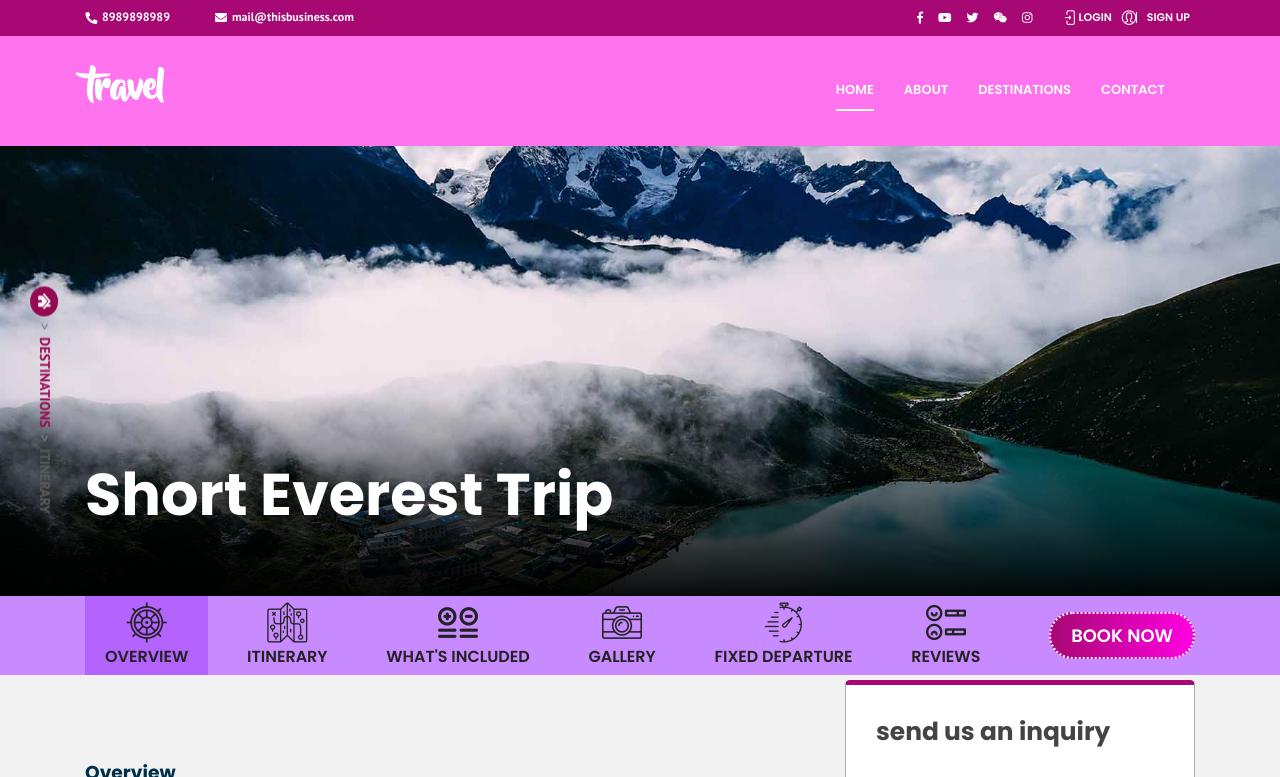
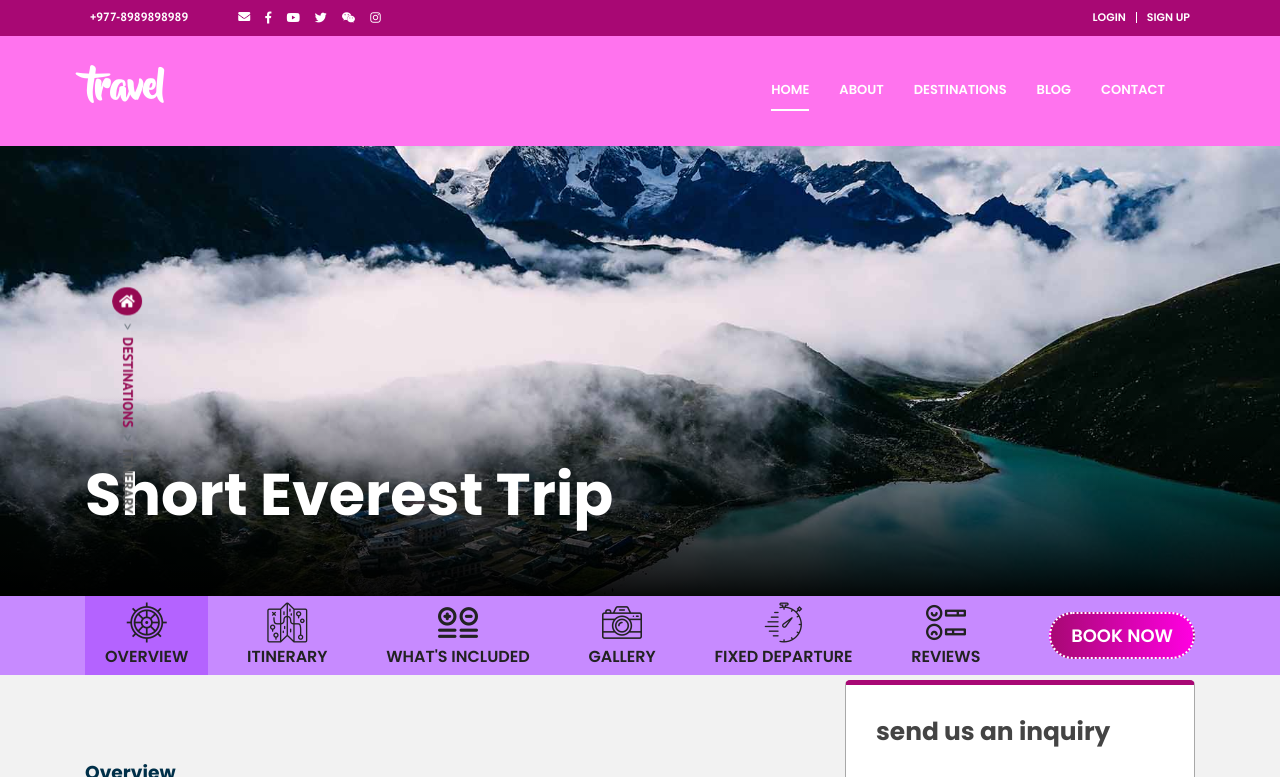
Before and after one commit to rashik-bee/Travelife, a plain HTML site: page itinerary.html in a window 1280 px wide. Shown: the top 777 px of the page. Drawn offline with Linux system fonts and the light colour scheme; files whose address does not match are found by name.

Commit message:
style and js changes

```diff
--- a/css/style.scss
+++ b/css/style.scss
@@ -73,7 +73,7 @@ h1,h2,h3,h4,h5,h6 {
 .p-relative {position: relative;}
 .p-absolute {position: absolute;}
 .capitalize {text-transform: uppercase;}
-.fixx {position: fixed;}
+.fixx {position: fixed!important;}
 img {max-width: 100%;}
 
 .index_home {
@@ -1298,21 +1298,35 @@ footer {
 /***************************
 11. Breadcrumb
 ***************************/
+.breadcrumb_nav_container {
+
+}
+
+.breadcrumb {
+    margin-bottom: 0 !important;
+}
+
 .breadcrumb_page {
     position: fixed;
     z-index: 999;
+    left: 0;
     top: 50%;
+    width: auto;
     transform: translateY(-50%) rotate(90deg);
-    left: -90px;
 
     ol {
         background: none;
+
+        & > .breadcrumb {
+            margin-bottom: 0!important ;
+        }
 
         .breadcrumb-item:first-child a i {
             color: white;
             background: $main_color;
             padding: 7px;
             border-radius: 50%;
+            transform: rotate(-90deg);
         }
 
         .breadcrumb-item + .breadcrumb-item::before {
@@ -1343,6 +1357,10 @@ footer {
     background-image: url("/images/everest.jpg");
     background-size: cover;
     background-position: center center;
+
+    & > .container {
+        height: 100%;
+    }
 }
 
 .hero_title_it {
--- a/itinerary.html
+++ b/itinerary.html
@@ -1,54 +1,69 @@
+<!DOCTYPE html>
 <html lang="en">
 <head>
     <meta charset="UTF-8">
-    <meta name="viewport" content="width=device-width, initial-scale=1.0">
+    <meta name="viewport" content="width=device-width, initial-scale=1.0, minimum-scale=1.0">
     <meta http-equiv="X-UA-Compatible" content="ie=edge">
 
     <link rel="stylesheet" href="css/all.css">
     <link rel="stylesheet" href="css/bootstrap.css">
     <link rel="stylesheet" href="css/owl.carousel.css">
     <link rel="stylesheet" href="css/owl.theme.default.min.css">
-    <link rel="stylesheet" href="css/jquery.flex-photo-gallery.css">
-    <link rel="stylesheet" href="css/icomoon.css">
     <link rel="stylesheet" href="css/style.css">
     <link rel="stylesheet" href="css/responsive.css">
     <script src="js/jquery.js"></script>
     <title>Document</title>
 </head>
-<body class="itinerary">
-    <header>
-        <div class="top_bar">
+<body class="itinerary_body">
+    <!-- <div class="wrapped"> -->
+        <nav aria-label="breadcrumb" class="breadcrumb_page">
+            <ol class="breadcrumb d-flex align-items-center">
+                <li class="breadcrumb-item"><a href="#"><i class="fas fa-home"></i></a></li>
+                <li class="breadcrumb-item"><a href="#">destinations</a></li>
+                <li class="breadcrumb-item active" aria-current="page">itinerary</li>
+            </ol>
+        </nav>
+    <!-- </div> -->
+
+    <header class="header_fix fixx">
+        <div class="top_bar" id="top_bar">
             <div class="container">
                 <div class="d-flex justify-content-between align-items-center">
                     <div class="top_left d-flex">
                         <div class="content_left d-flex align-items-center">
-                            <i class="fas fa-phone"></i>
-                            <a href="tel: +97789898989">8989898989</a>
+                            <a href="tel: +97789898989">+977-8989898989</a>
                         </div>
 
                         <div class="content_right d-flex align-items-center">
-                            <i class="far fa-envelope"></i>
-                            <a href="mailto: contact@thisbusiness.com">mail@thisbusiness.com</a>
+                            <!-- <i class="far fa-envelope"></i> -->
+                            <a href="mailto: contact@thisbusiness.com"><i class="far fa-envelope"></i></a>
                         </div>
+                        <ul class="social_ico_grp d-flex">
+                            <li> <a href=""> <i class="fab fa-facebook-f"></i> </a> </li>
+                            <li> <a href=""> <i class="fab fa-youtube"></i> </a> </li>
+                            <li> <a href=""> <i class="fab fa-twitter"></i> </a> </li>
+                            <li> <a href=""> <i class="fab fa-weixin"></i> </a> </li>
+                            <li> <a href=""> <i class="fab fa-instagram"></i> </a> </li>
+                        </ul>
                     </div>
 
                 <div class="top_right d-flex align-items-center">
-                    <ul class="social_ico_grp d-flex">
+                    <!-- <ul class="social_ico_grp d-flex">
                         <li> <a href=""> <i class="fab fa-facebook-f"></i> </a> </li>
                         <li> <a href=""> <i class="fab fa-youtube"></i> </a> </li>
                         <li> <a href=""> <i class="fab fa-twitter"></i> </a> </li>
                         <li> <a href=""> <i class="fab fa-weixin"></i> </a> </li>
                         <li> <a href=""> <i class="fab fa-instagram"></i> </a> </li>
-                    </ul>
+                    </ul> -->
 
                     <div class="user_option d-flex">
                         <div class="log_in d-flex align-items-center">
-                            <i class="icon-login"></i>
+                            <!-- <i class="icon-login"></i> -->
                             <a href="">login</a>
                         </div>
 
                         <div class="sign_up d-flex align-items-center">
-                            <i class="icon-user"></i>
+                            <!-- <i class="icon-user"></i> -->
                             <a href="">sign up</a>
                         </div>
                     </div>
@@ -76,9 +91,9 @@
                                     <li class="nav_item">
                                     <a href="">destinations</a>
                                     </li>
-                                    <!-- <li class="nav_item">
-                                    <a href="">adventures</a>
-                                    </li> -->
+                                    <li class="nav_item">
+                                    <a href="blog.html">blog</a>
+                                    </li>
                                     <li class="nav_item">
                                     <a href="contact.html">contact</a>
                                     </li>
@@ -103,19 +118,19 @@
                 <nav>
                     <ul class="main_nav_item d-flex flex-column align-items-center">
                         <li class="nav_item active">
-                        <a href="">home</a>
+                        <a href="index.html">home</a>
                         </li>
                         <li class="nav_item">
-                        <a href="">about</a>
+                        <a href="about.html">about</a>
                         </li>
                         <li class="nav_item">
-                        <a href="">destinations</a>
+                        <a href="destinations.html">destinations</a>
                         </li>
                         <li class="nav_item">
-                        <a href="">adventures</a>
+                        <a href="blog.html">blog</a>
                         </li>
                         <li class="nav_item">
-                        <a href="">contact</a>
+                        <a href="contact.html">contact</a>
                         </li>
                     </ul>
                 </nav>
@@ -140,13 +155,7 @@
         </div>
     </header>
 
-    <nav aria-label="breadcrumb" class="breadcrumb_page">
-        <ol class="breadcrumb d-flex align-items-center">
-            <li class="breadcrumb-item"><a href="#"><i class="fas fa-home"></i></a></li>
-            <li class="breadcrumb-item"><a href="#">destinations</a></li>
-            <li class="breadcrumb-item active" aria-current="page">itinerary</li>
-        </ol>
-    </nav>
+
 
     <section class="itinerary">
         <div class="hero_image_it">
@@ -538,6 +547,15 @@
         </section>
         <!-- travel_expert_advice -->
 
+    <div class="it_book_btn_sticky">
+        <h5 class="trip_name_sticky">
+            short everest trip
+        </h5>
+        <div class="book_button_it">
+            <button class="book_now_it">book now</button>
+        </div>
+    </div>
+
 
     <footer>
         <div class="footer_wrap">
@@ -622,7 +640,7 @@
     <div class="copyright">
         <div class="container d-flex justify-content-between align-items-center">
             <div class="copy_left">
-                <p>&copy; Travl Agency | All Rights Reserved</p>
+                <p>&copy; Travel Agency | All Rights Reserved.</p>
                 <p>Powered by <a href="">BeetechSolution.com</a></p>
             </div>
 
@@ -639,18 +657,8 @@
     </div>
     <!-- copyright -->
 
-    <div class="it_book_btn_sticky">
-        <h5 class="trip_name_sticky">
-            short everest trip
-        </h5>
-        <div class="book_button_it">
-            <button class="book_now_it">book now</button>
-        </div>
-    </div>
-
     <script src="js/owl.carousel.js"></script>
     <script src="js/bootstrap.js"></script>
-    <script src="js/jquery.flex-photo-gallery.js"></script>
     <script src="js/custom.js"></script>
 </body>
 </html>
--- a/js/custom.js
+++ b/js/custom.js
@@ -182,12 +182,21 @@ $(document).ready(function() {
 $(window).scroll(function() {
     var height = $(window).scrollTop();
 
-    if((height > 100) && (window.innerWidth > 1200)) {
+    if((height > 100) && (window.innerWidth > 1200) && (!$('body').hasClass('itinerary_body'))) {
         // alert('scrolled');
+        // $('#header').addClass('fixx');
         $('#top_bar').slideUp();
         $('.header_fix').addClass('scrolled');
     }else {
+        // $('#header').removeClass('fixx');
         $('#top_bar').slideDown();
         $('.header_fix').removeClass('scrolled');
     }
+
 })
+
+if($('body').hasClass('itinerary_body')) {
+    $('.header_fix').removeClass('fixx');
+}else {
+    $('.header_fix').addClass('fixx');
+}
```
Also changed, not shown: blog.html (+32 -16 lines), contact.html (+36 -21 lines), css/style.css, 1 other file.
